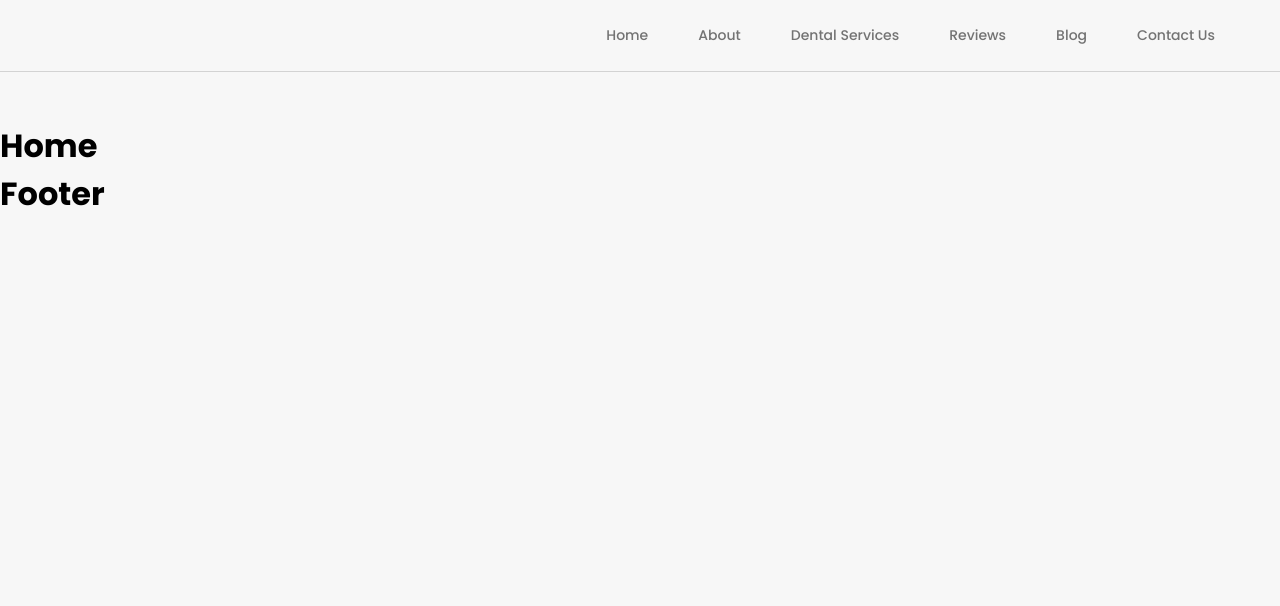
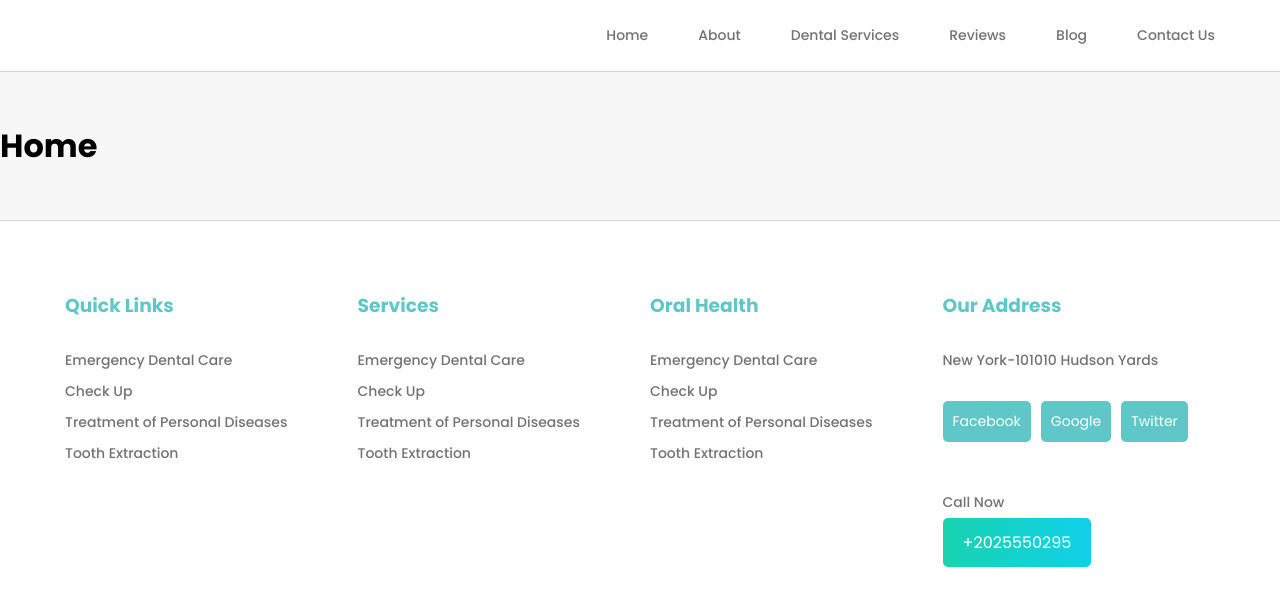
Before and after one commit to azizulwd/doctors-portal-clientside, a React (Create React App) app: page / in a window 1280 px wide. Shown: the top 606 px of the page. Built offline with nearby package versions, Linux system fonts and the light colour scheme.

Commit message:
footer added

```diff
--- /dev/null
+++ b/src/components/Shared/Footer/Footer.css
@@ -0,0 +1,62 @@
+.footer{
+    background: #fff;
+    padding: 70px 0;
+    border-top: 1px solid lightgray;
+    margin-top: 50px;
+}
+.footer_inner{
+    display: grid;
+    grid-template-columns: repeat(4, 1fr);
+    grid-gap: 20px;
+}
+.footer_item h3{
+    color: #5fc7c7;
+    margin-bottom: 30px;
+}
+.footer_item .footer_links a {
+    display: block;
+    color: #737373;
+    font-weight: 500;
+    margin-bottom: 10px;
+    font-size: 14px;
+}
+.footer_item .footer_links a:last-child{
+    margin-bottom: 0;
+}
+.footer_item .footer_address{
+    margin-bottom: 30px;
+}
+.footer_item .footer_address p{
+    color: #737373;
+    font-weight: 500;
+    font-size: 14px;
+}
+.footer_item .footer_social_links {
+    margin-bottom: 50px;
+    display: flex;
+    align-items: center;
+    gap: 10px;
+}
+.footer_item .footer_social_links a {
+    background: #5fc7c7;
+    padding: 10px;
+    color: #fff;
+    border-radius: 5px;
+    font-size: 14px;
+}
+.footer_item .footer_contact p {
+    color: #737373;
+    font-weight: 500;
+    font-size: 14px;
+    margin-bottom: 5px;
+}
+.footer_item .footer_contact button {
+    background: linear-gradient(to right, #19d3b0, #10d0ea);
+    border: none;
+    font-size: 16px;
+    font-family: 'Poppins';
+    color: #fff;
+    cursor: pointer;
+    padding: 12px 20px;
+    border-radius: 5px;
+}
--- a/src/components/Shared/Footer/Footer.js
+++ b/src/components/Shared/Footer/Footer.js
@@ -1,9 +1,54 @@
 import React from 'react';
+import { Link } from 'react-router-dom';
+import './Footer.css';
 
 const Footer = () => {
     return (
-        <div>
-            <h1>Footer</h1>
+        <div className="footer">
+            <div className="container footer_inner">
+                <div className="footer_item">
+                    <h3>Quick Links</h3>
+                    <div className="footer_links">
+                        <Link to="/home">Emergency Dental Care</Link>
+                        <Link to="/home">Check Up</Link>
+                        <Link to="/home">Treatment of Personal Diseases</Link>
+                        <Link to="/home">Tooth Extraction</Link>
+                    </div>
+                </div>
+                <div className="footer_item">
+                    <h3>Services</h3>
+                    <div className="footer_links">
+                        <Link to="/home">Emergency Dental Care</Link>
+                        <Link to="/home">Check Up</Link>
+                        <Link to="/home">Treatment of Personal Diseases</Link>
+                        <Link to="/home">Tooth Extraction</Link>
+                    </div>
+                </div>
+                <div className="footer_item">
+                    <h3>Oral Health</h3>
+                    <div className="footer_links">
+                        <Link to="/home">Emergency Dental Care</Link>
+                        <Link to="/home">Check Up</Link>
+                        <Link to="/home">Treatment of Personal Diseases</Link>
+                        <Link to="/home">Tooth Extraction</Link>
+                    </div>
+                </div>
+                <div className="footer_item">
+                    <h3>Our Address</h3>
+                    <div className="footer_address">
+                        <p>New York-101010 Hudson Yards</p>
+                    </div>
+                    <div className="footer_social_links">
+                        <Link to="/home">Facebook</Link>
+                        <Link to="/home">Google</Link>
+                        <Link to="/home">Twitter</Link>
+                    </div>
+                    <div className="footer_contact">
+                        <p>Call Now</p>
+                        <button>+2025550295</button>
+                    </div>
+                </div>
+            </div>
         </div>
     );
 };
--- a/src/components/Shared/Header/Header.css
+++ b/src/components/Shared/Header/Header.css
@@ -2,6 +2,7 @@
     padding: 25px 0;
     border-bottom: 1px solid lightgray;
     margin-bottom: 50px;
+    background: #fff;
 }
 .header_inner {
     display: flex;
```
